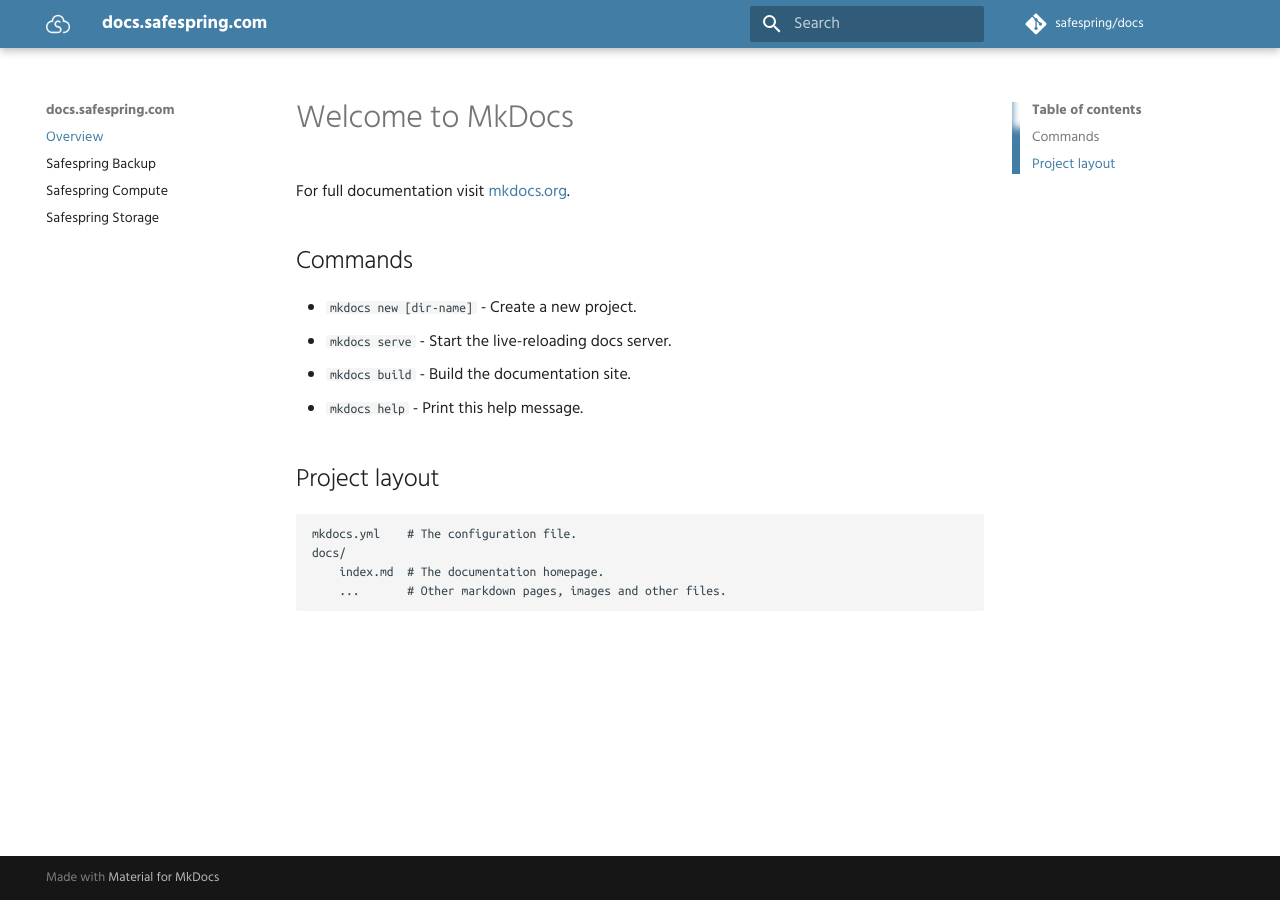
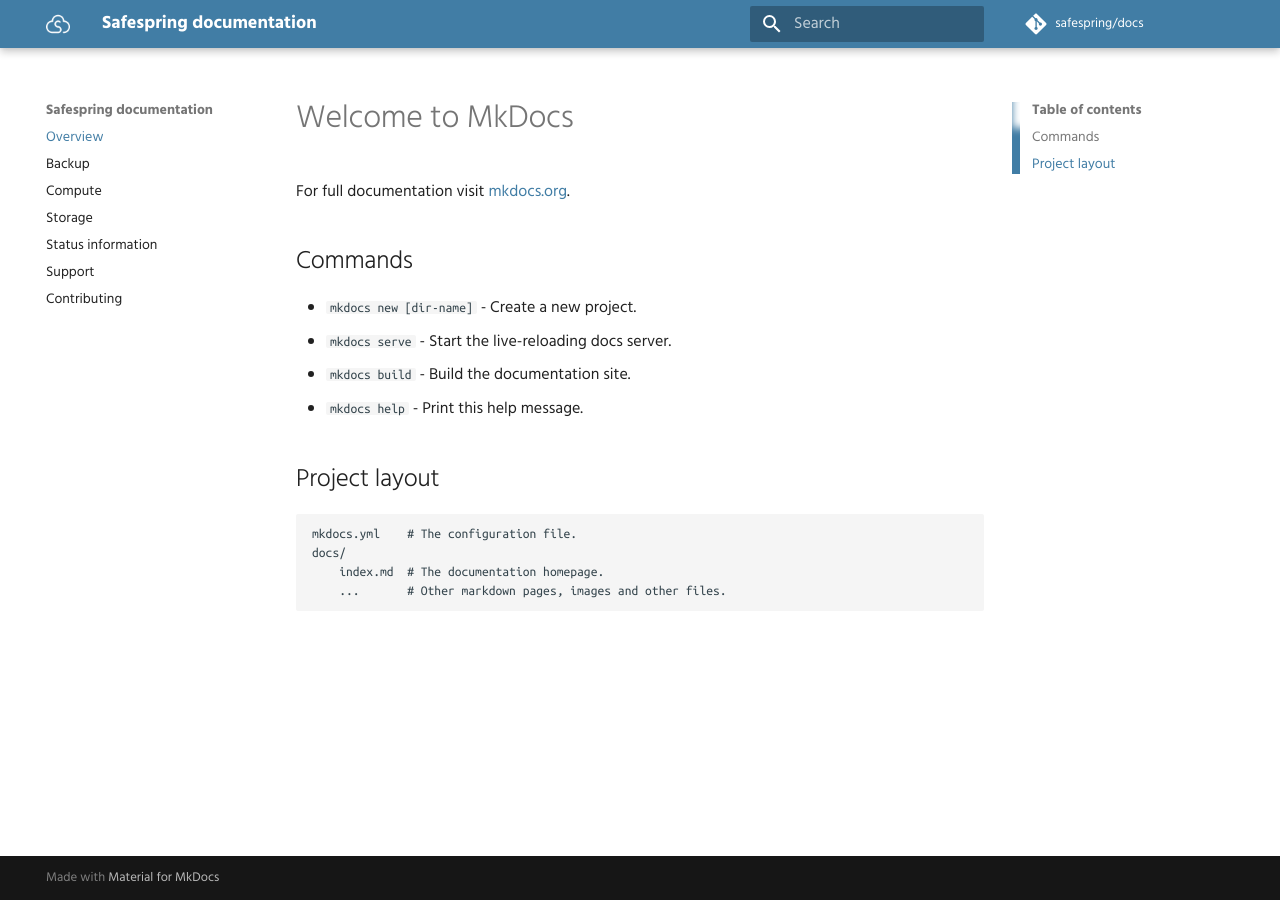
Before and after one commit to safespring/docs, an MkDocs documentation site: the page built from content/index.md, in a window 1280 px wide. Built offline with MkDocs 1.6.1 and Material for MkDocs 9.7.7, drawn with Linux system fonts in a browser that asks for light colours; comment, search, counter and statistics services are not loaded; old or Windows-style settings are respelled for this version of MkDocs.

Commit message:
Updates
- Removed the docker script, best place for it is README.md
- Added a mostly empty contribute.md

```diff
--- a/mkdocs.yml
+++ b/mkdocs.yml
@@ -1,4 +1,4 @@
-site_name: "docs.safespring.com"
+site_name: "Safespring documentation"
 docs_dir: "content"
 
 repo_name: "safespring/docs"
@@ -7,16 +7,19 @@
 theme: "material"
 
 extra:
-  logo: "assets/images/logo.png"
+  logo: "safespring.png"
   font:
     text: "Hind"
     code: "Ubuntu Mono"
 
 extra_css:
-  - "assets/stylesheets/palette.css"
+  - "safespring.css"
 
 pages:
   - Overview: "index.md"
-  - Safespring Backup: "backup.md"
-  - Safespring Compute: "compute.md"
-  - Safespring Storage: "storage.md"
+  - Backup: "backup/backup.md"
+  - Compute: "compute/compute.md"
+  - Storage: "storage/storage.md"
+  - Status information: "status.md"
+  - Support: "support.md"
+  - Contributing: "contribute.md"
```
Also changed, not shown: README.md (added, +16 -0 lines), content/contribute.md (added, +5 -0 lines), content/backup/backup.md (added), content/compute/compute.md (added), content/safespring.css (renamed from content/assets/stylesheets/palette.css), content/safespring.png (renamed from content/assets/images/logo.png), content/status.md (added), content/storage/storage.md (added), content/support.md (added), 2 other files.
